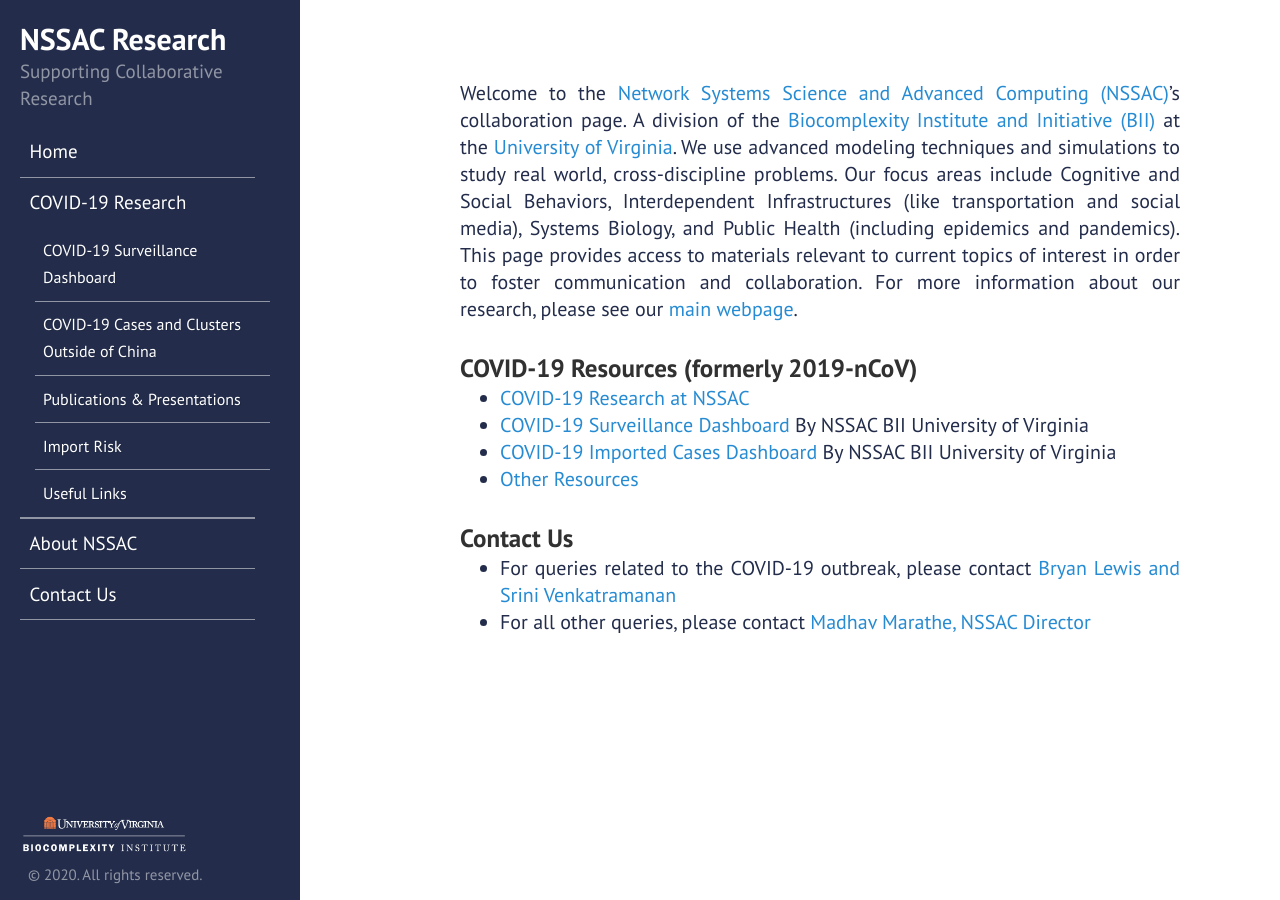
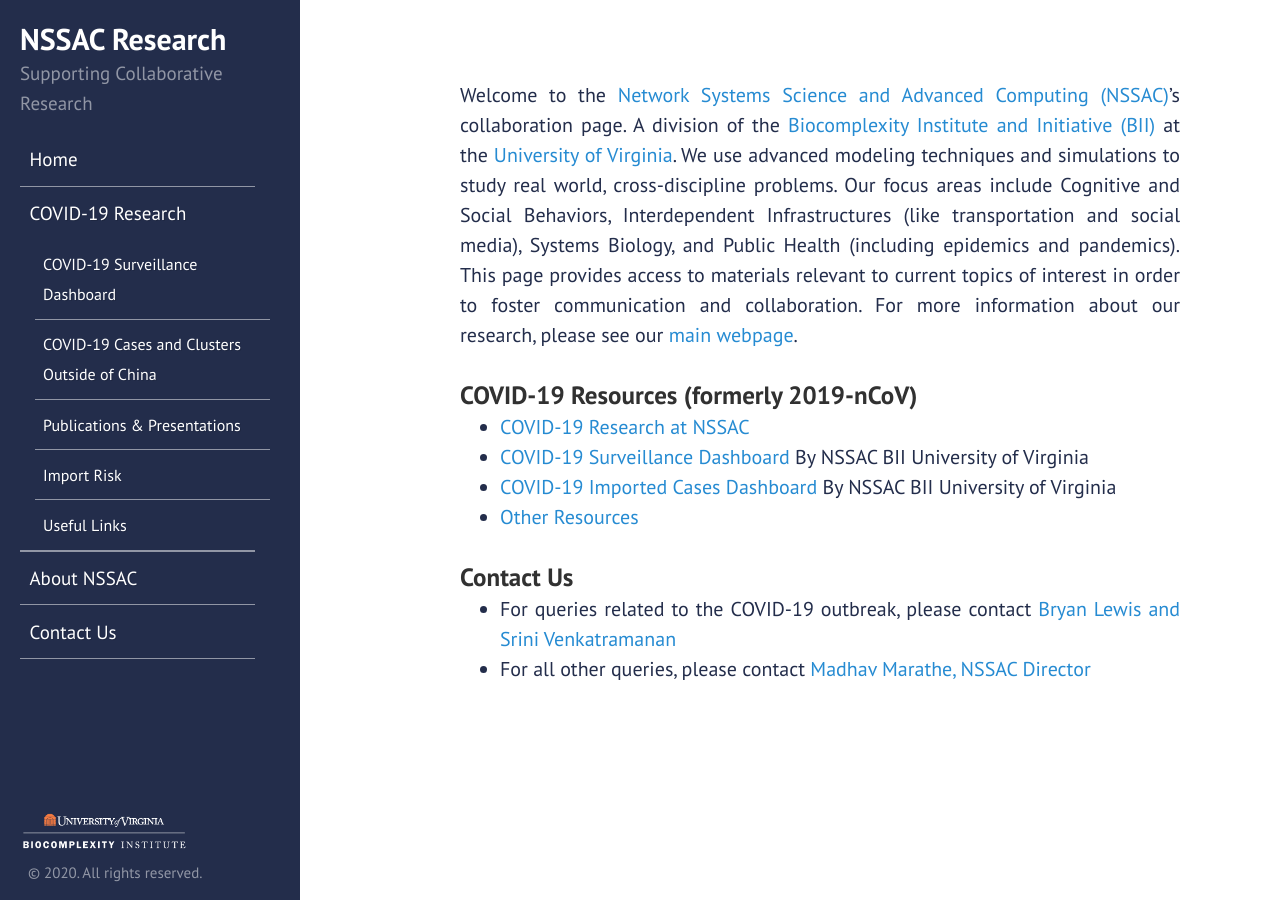
Before and after one commit to mehta-gaurav/mehta-gaurav.github.io, a Jekyll site: the page built from index.md, in a window 1280 px wide. Built offline with Jekyll 4.4.1, drawn with Linux system fonts in a browser that asks for light colours.

Commit message:
Update poole.css

```diff
--- a/public/css/poole.css
+++ b/public/css/poole.css
@@ -50,7 +50,7 @@
 html {
   font-family: "Helvetica Neue", Helvetica, Arial, sans-serif;
   font-size: 20px;
-  line-height: 1.35rem;
+  line-height: 1.5rem;
 }
 @media (min-width: 38em) {
   html {
```
